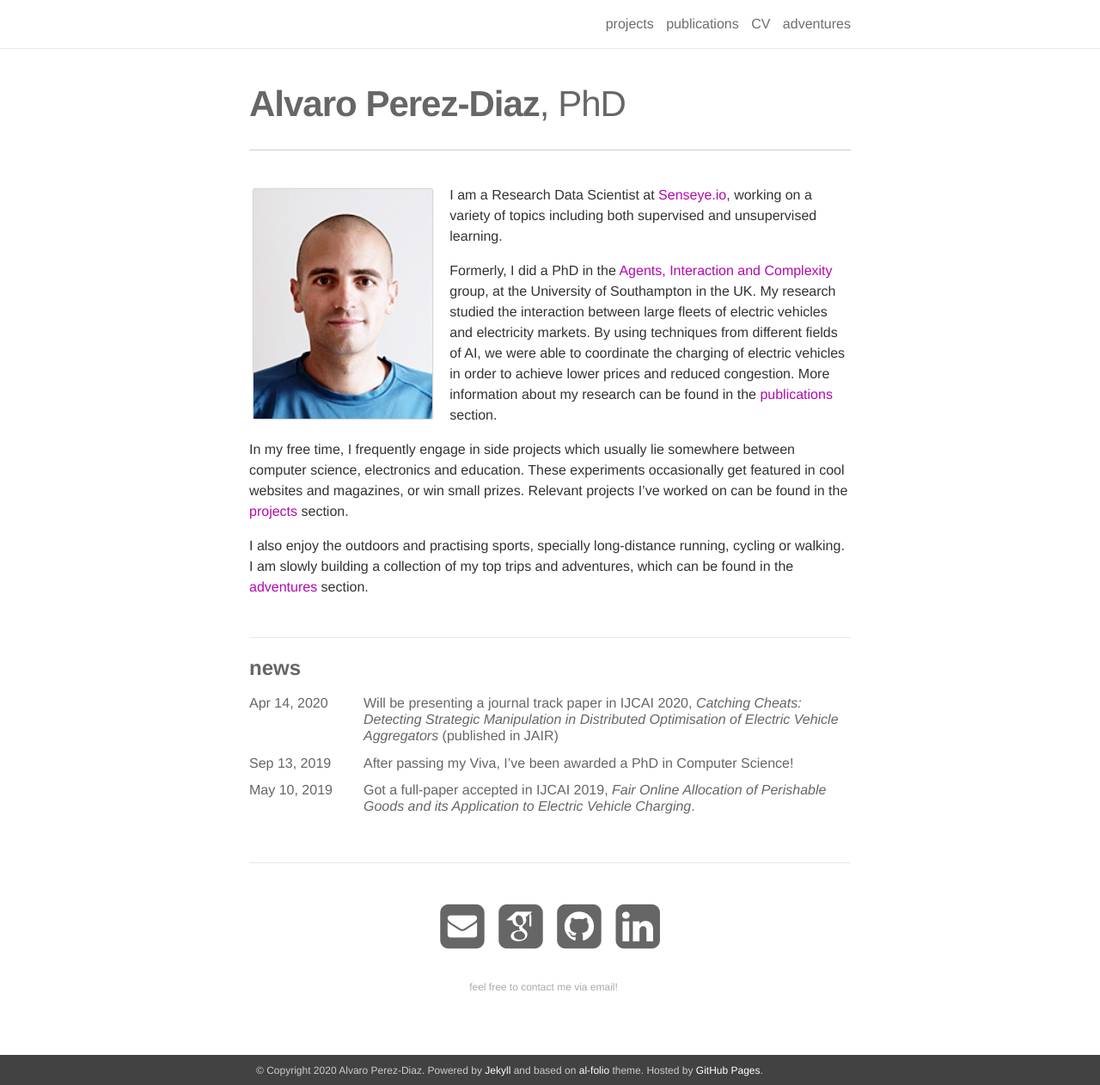
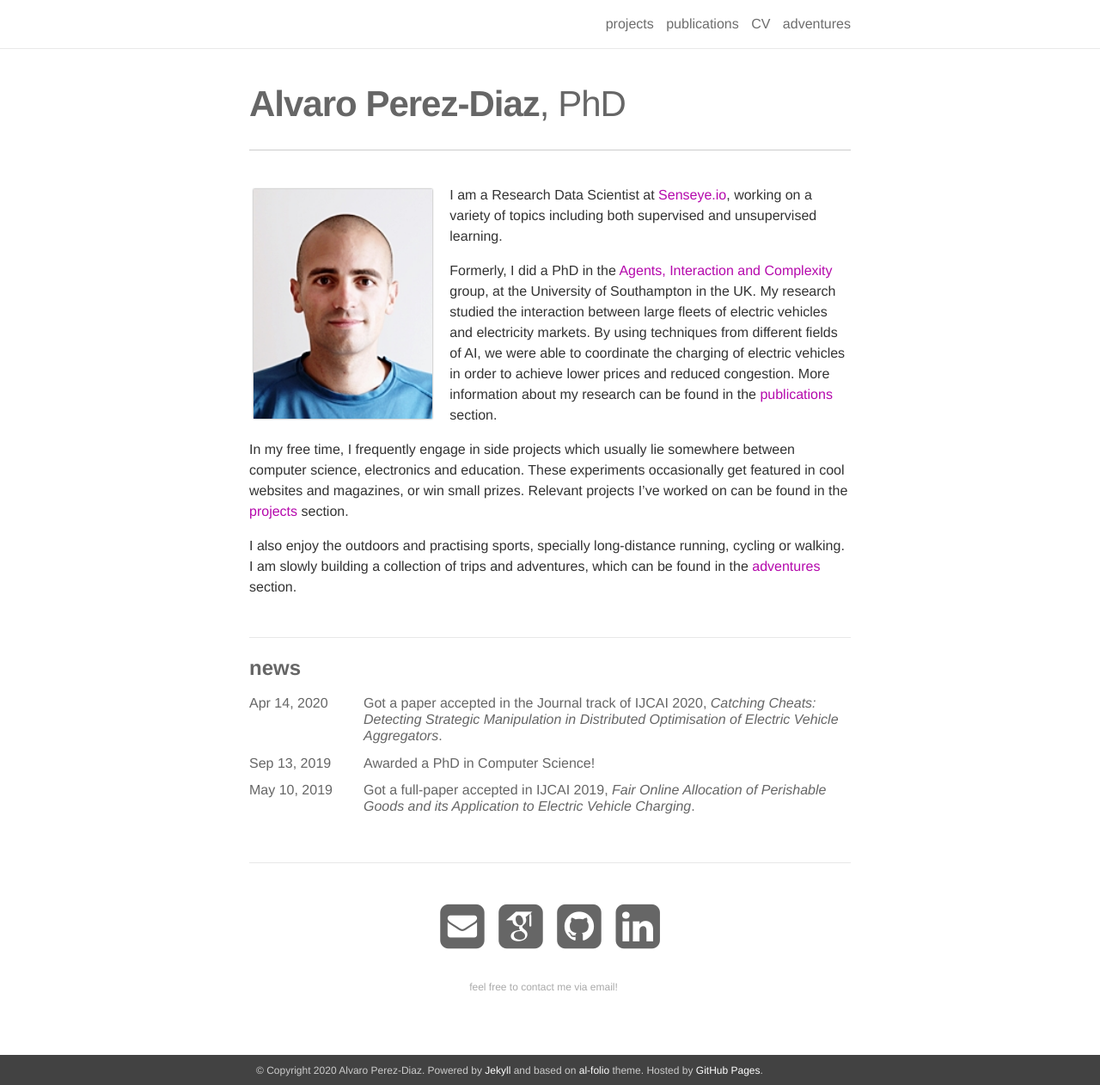
Before and after one commit to alvaropp/alvaropp.github.io, a Jekyll site: the page built from _pages/about.md, in a window 1280 px wide and 1262 px high. Shown: the whole window at 86% size. Built offline with Jekyll 4.4.1, drawn with Linux system fonts in a browser that asks for light colours; nearby versions of some CDN libraries; some web fonts are replaced.

Commit message:
updated news and about

```diff
--- a/_pages/about.md
+++ b/_pages/about.md
@@ -18,4 +18,4 @@ Formerly, I did a PhD in the [Agents, Interaction and Complexity](https://www.ai
 
 In my free time, I frequently engage in side projects which usually lie somewhere between computer science, electronics and education. These experiments occasionally get featured in cool websites and magazines, or win small prizes. Relevant projects I've worked on can be found in the [projects](/projects) section.
 
-I also enjoy the outdoors and practising sports, specially long-distance running, cycling or walking. I am slowly building a collection of my top trips and adventures, which can be found in the [adventures](/adventures) section.
+I also enjoy the outdoors and practising sports, specially long-distance running, cycling or walking. I am slowly building a collection of trips and adventures, which can be found in the [adventures](/adventures) section.
```
Also changed, not shown: _news/ijcai2020.md (+1 -1 lines), _news/phd.md (+1 -1 lines).
